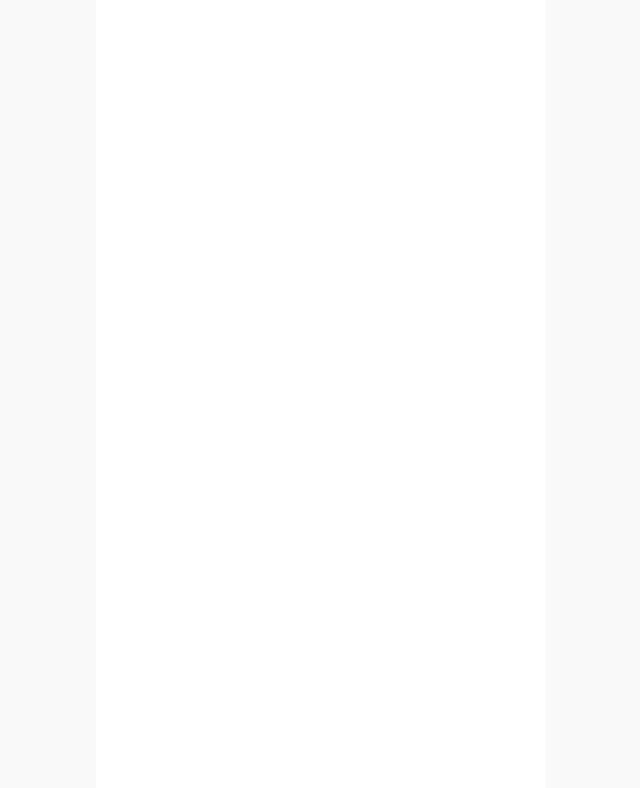
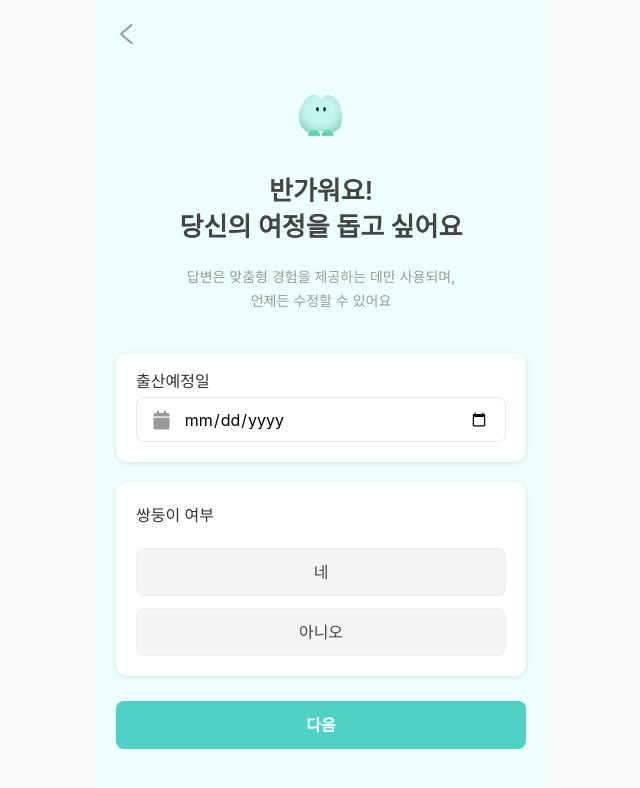
Before and after one commit to WomanTech2025-MoWo/MoWo_FE, a React (Create React App) app: page /signup/onboarding/step2 in a window 1280 px wide. Shown: the top 788 px of the page, without its empty margins (319-959 px from the left). Built offline with nearby package versions, Linux system fonts and the light colour scheme; a web font is replaced by a local one.

Commit message:
✨[Feat] 온보딩 1단계 → 2단계 버튼 링크  추가 및 2단계 페이지 UI 구현

```diff
--- a/src/pages/auth/onboarding/OnboardingStep1.tsx
+++ b/src/pages/auth/onboarding/OnboardingStep1.tsx
@@ -1,5 +1,5 @@
 import React from 'react';
-import styled from 'styled-components';
+import styled, { css } from 'styled-components';
 import InnerLayout from '../../../layouts/InnerLayout';
 import OnboardingIntro from '../components/OnboardingIntro';
 import OnboardingStep1Form from '../components/OnboardingStep1Form';
@@ -10,7 +10,7 @@ export const OnboardingWrap = styled.div`
   background-color: var(--color-main-light-400);
 `;
 
-const StyledOnboardingStep1Form = styled(OnboardingStep1Form)`
+export const onboardingBaseForm = css`
   & > div {
     background-color: var(--color-basic-white);
     border-radius: var(--size-border-radius-lg);
@@ -44,13 +44,17 @@ const StyledOnboardingStep1Form = styled(OnboardingStep1Form)`
   }
 `;
 
+const StyledOnboardingStep1Form = styled(OnboardingStep1Form)`
+  ${onboardingBaseForm}
+`;
+
 const OnboardingStep1 = () => {
   return (
     <OnboardingWrap>
       <InnerLayout>
         <OnboardingIntro />
         <StyledOnboardingStep1Form />
-        <PrimaryButton>다음</PrimaryButton>
+        <PrimaryButton to="/signup/onboarding/step2">다음</PrimaryButton>
       </InnerLayout>
     </OnboardingWrap>
   );
--- a/src/pages/auth/onboarding/OnboardingStep2.tsx
+++ b/src/pages/auth/onboarding/OnboardingStep2.tsx
@@ -1,7 +1,27 @@
 import React from 'react';
+import styled from 'styled-components';
+import { OnboardingWrap, onboardingBaseForm } from './OnboardingStep1';
+import HeaderWithBack from '../../../layouts/HeaderWithBack';
+import InnerLayout from '../../../layouts/InnerLayout';
+import OnboardingIntro from '../components/OnboardingIntro';
+import OnboardingStep2Form from '../components/OnboardingStep2Form';
+import { PrimaryButton } from '../../../components/buttons/PrimaryButton';
+
+const StyledOnboardingStep2Form = styled(OnboardingStep2Form)`
+  ${onboardingBaseForm}
+`;
 
 const OnboardingStep2 = () => {
-  return <></>;
+  return (
+    <OnboardingWrap>
+      <HeaderWithBack />
+      <InnerLayout>
+        <OnboardingIntro />
+        <StyledOnboardingStep2Form />
+        <PrimaryButton to="/signup/onboarding/step3">다음</PrimaryButton>
+      </InnerLayout>
+    </OnboardingWrap>
+  );
 };
 
 export default OnboardingStep2;
```
